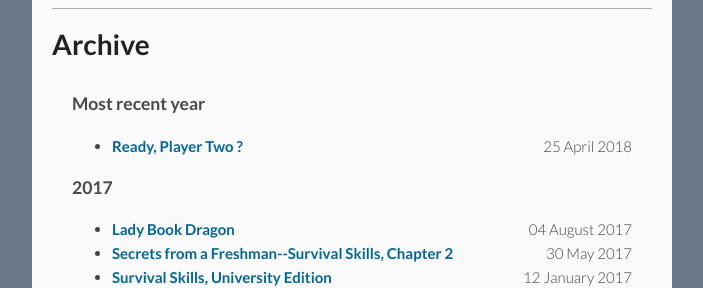
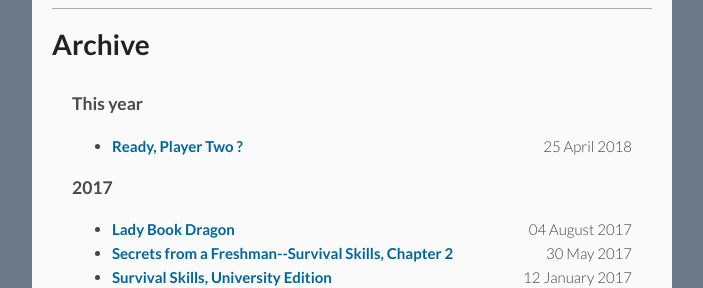
Before and after one commit to benknoble/benknoble.github.io, a Jekyll site: the page built from pages/archive.html, in a window 1280 px wide. Shown: the part 176-464 px from the top of the page, without its empty margins (288-991 px from the left). Built offline with Jekyll 4.4.1, drawn with Linux system fonts in a browser that asks for light colours.

Commit message:
Change archive message

```diff
--- a/pages/archive.html
+++ b/pages/archive.html
@@ -4,7 +4,7 @@ permalink: /archive/
 ---
 
 <section id="archive">
-  <h3>Most recent year</h3>
+  <h3>This year</h3>
   {%for post in site.posts %}
   {% unless post.next %}
   <ul class="post-list">
```
